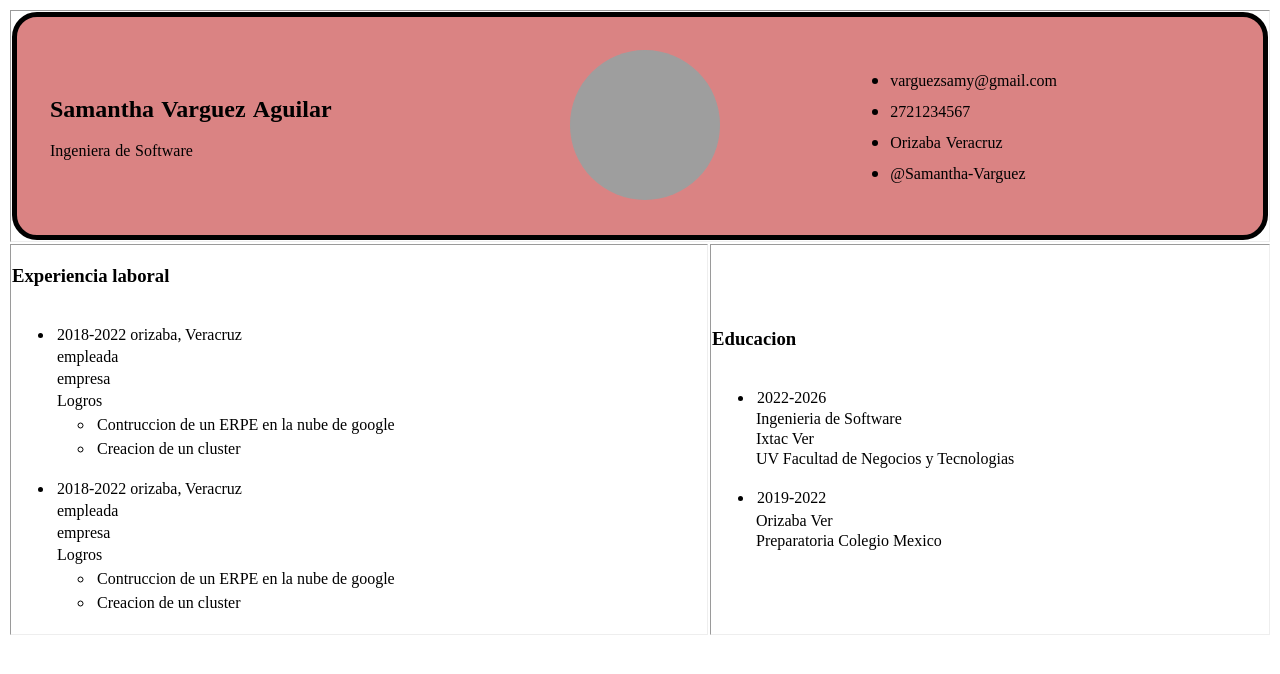
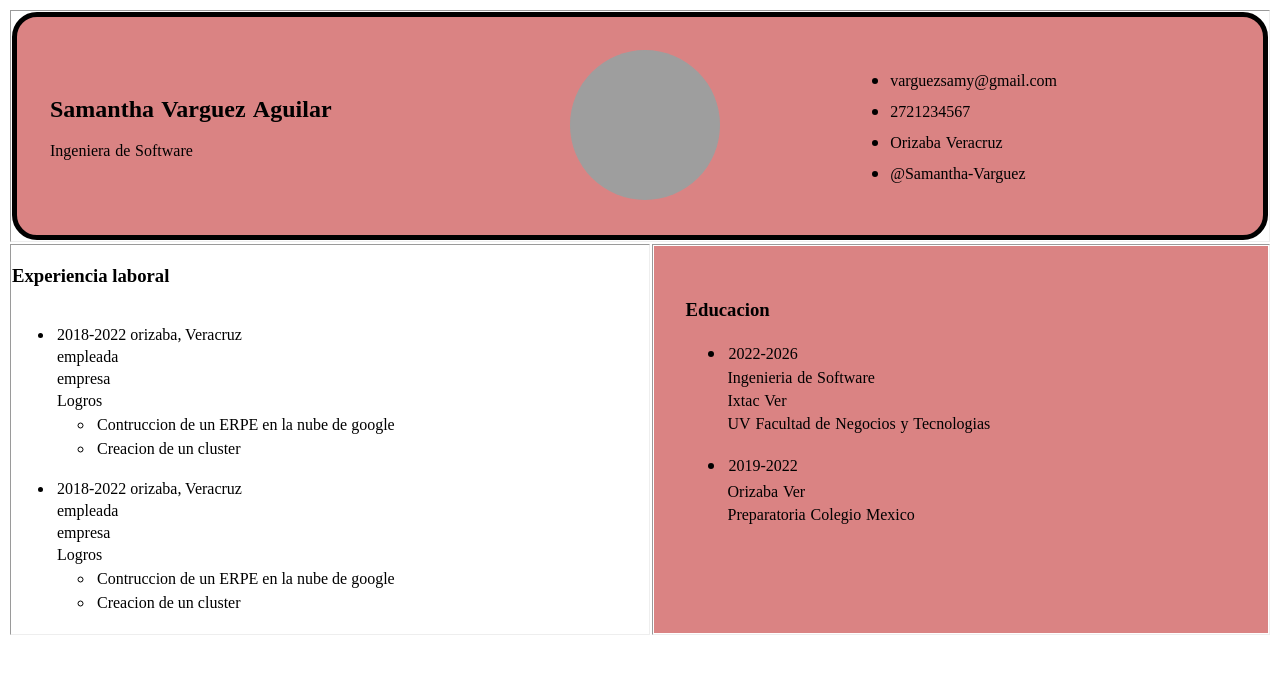
Before and after one commit to Samantha-Varguez/Samantha-Varguez.github.io, an Angular app: page / in a window 1280 px wide. Shown: the top 674 px of the page. Built offline with nearby package versions, Linux system fonts and the light colour scheme; grey boxes are pictures that could not be loaded.

Commit message:
cambios visuales

```diff
--- a/src/app/education/education.component.css
+++ b/src/app/education/education.component.css
@@ -0,0 +1,13 @@
+.noto-sans-warang-citi-regular {
+    font-family: "Noto Sans Warang Citi", sans-serif;
+    font-weight: 400;
+    font-style: normal;
+  }
+
+  table {
+    background-color: #da8383;
+    width: 100%;;
+    font-family: "Noto Sans Warang Citi";
+    height: 100%;
+    padding: 30px;
+}
--- a/src/app/education/education.component.html
+++ b/src/app/education/education.component.html
@@ -1,13 +1,18 @@
+<head>
+    <link rel="preconnect" href="https://fonts.googleapis.com">
+<link rel="preconnect" href="https://fonts.gstatic.com" crossorigin>
+<link href="https://fonts.googleapis.com/css2?family=Noto+Sans+Warang+Citi&display=swap" rel="stylesheet">
+</head>
+
+
+<table>
+
 <h3>Educacion</h3>
-
-<table border="0">
 
     <ul *ngFor="let Educacion of educationExperience">
         <li>
             <tr>
                 <td> {{ Educacion.fecha }} </td> <td> </td>
-
-
             </tr>
             <tr>
                 {{ Educacion.carrera }}
```
